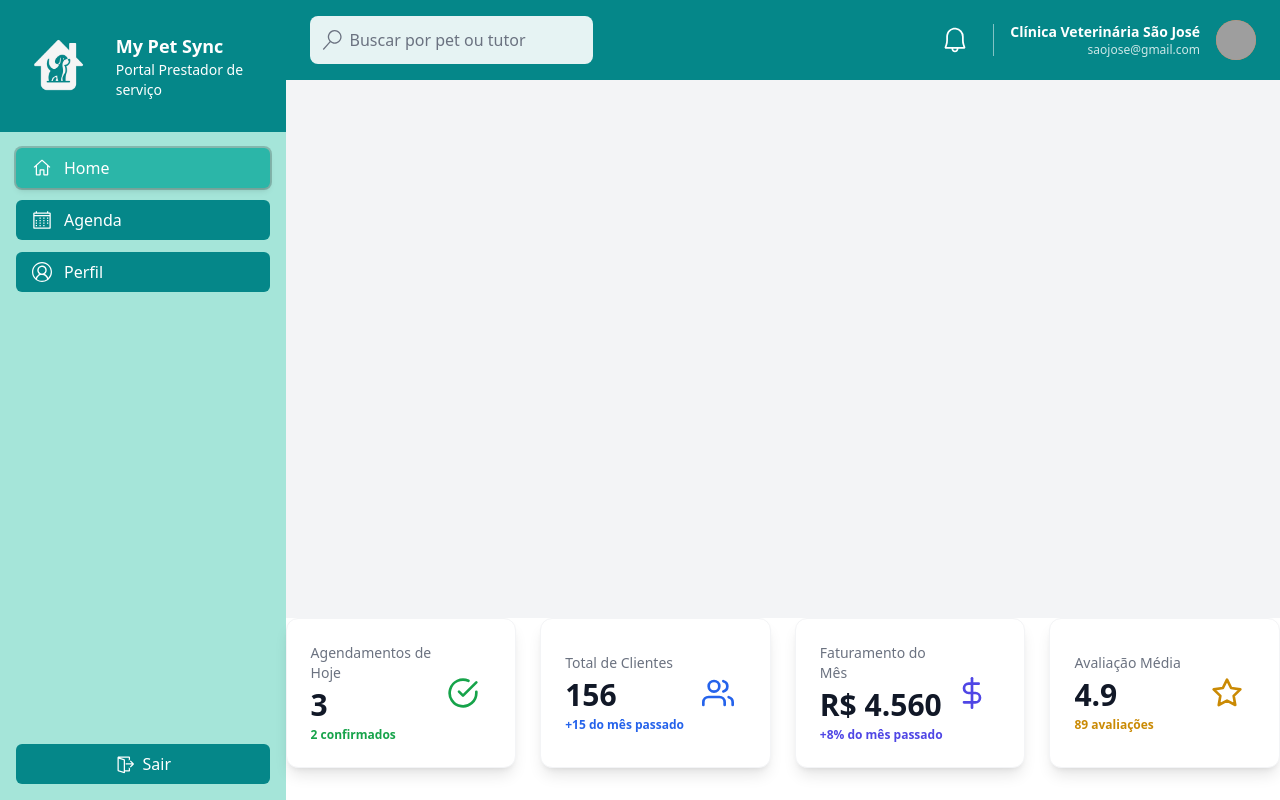
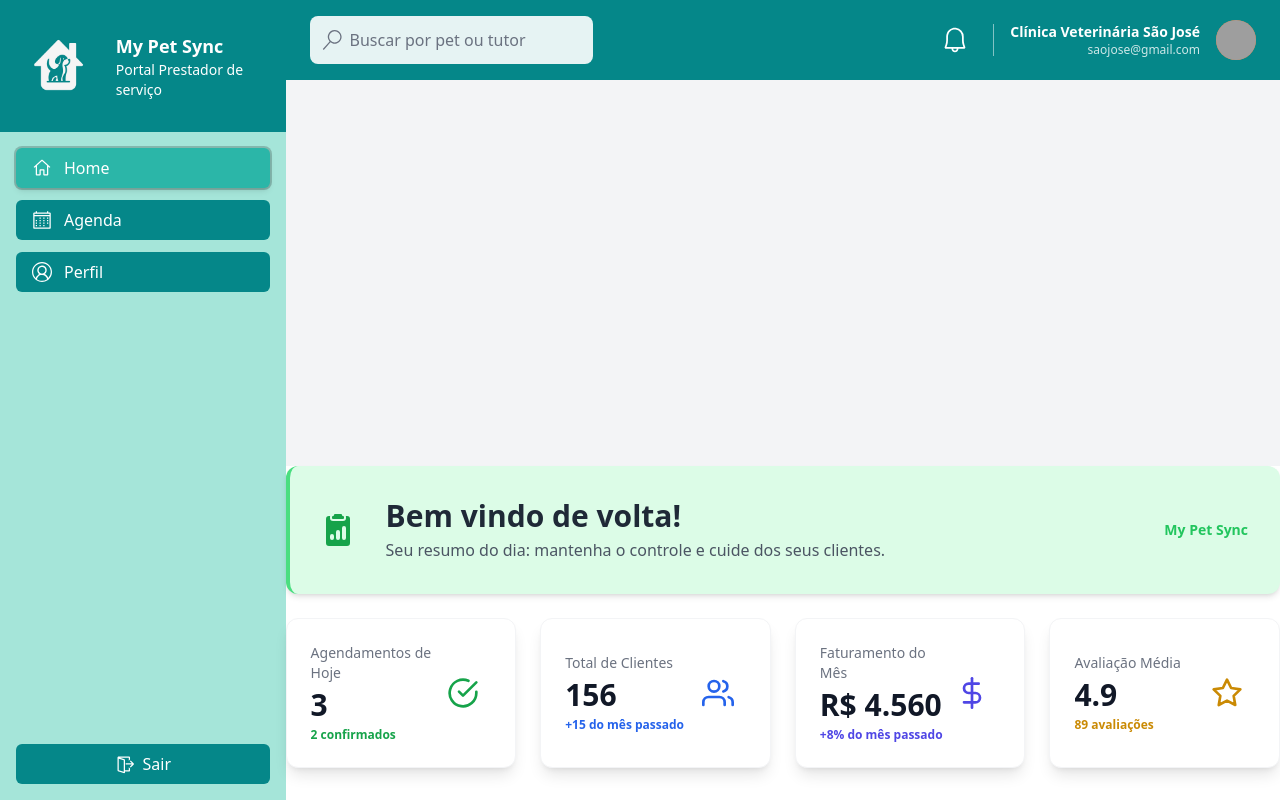
Before and after one commit to GustavoZanardi15/MyPetSync-FrontEnd, a React (Vite) app in the folder FrontEndWeb/: page /homePage in a window 1280 px wide. Built offline with nearby package versions, Linux system fonts and the light colour scheme; grey boxes are pictures that could not be loaded.

Commit message:
feat(frontend): adicionar componente de banner de boas-vindas

```diff
--- /dev/null
+++ b/FrontEndWeb/src/components/home/WelcomeBanner.jsx
@@ -0,0 +1,24 @@
+import { BsClipboard2DataFill } from "react-icons/bs";
+
+const WelcomeBanner = () => {
+  return (
+    <div className="bg-green-100 p-8 rounded-xl shadow-md mb-6 flex items-center justify-between border-l-4 border-green-400">
+      <div className="flex items-center">
+        <BsClipboard2DataFill className="w-8 h-8 text-green-600 mr-8" />
+        <div>
+          <h1 className="text-3xl font-extrabold text-gray-800">
+            Bem vindo de volta!
+          </h1>
+          <p className="text-gray-600 mt-1">
+            Seu resumo do dia: mantenha o controle e cuide dos seus clientes.
+          </p>
+        </div>
+      </div>
+      <div className="text-sm text-green-500 font-semibold hidden md:block">
+        My Pet Sync
+      </div>
+    </div>
+  );
+};
+
+export default WelcomeBanner;
--- a/FrontEndWeb/src/pages/HomePage.jsx
+++ b/FrontEndWeb/src/pages/HomePage.jsx
@@ -1,6 +1,7 @@
 import Header from "../components/common/Header";
 import Sidebar from "../components/common/Sidebar";
 import DashboardStats from "../components/home/DashboardStats";
+import WelcomeBanner from "../components/home/WelcomeBanner";
 
 const HomePage = () => {
   return (
@@ -9,6 +10,7 @@ const HomePage = () => {
       <div className="flex flex-col flex-grow">
         <Header />
         <main className="p-8 bg-gray-100 flex-grow"></main>
+        <WelcomeBanner />
         <DashboardStats />
       </div>
     </div>
```
